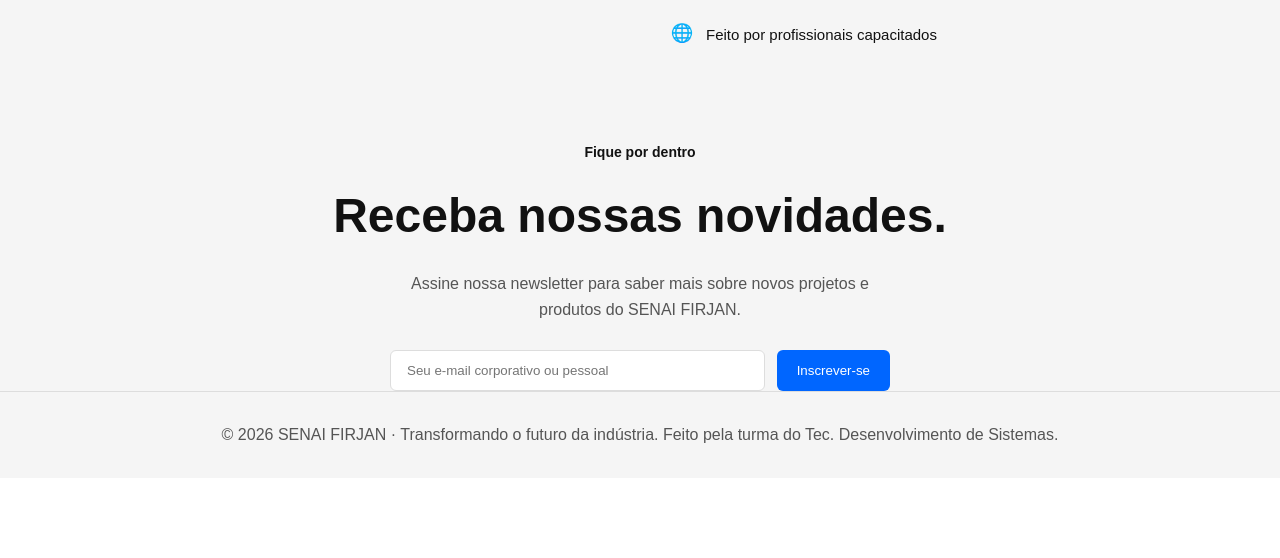
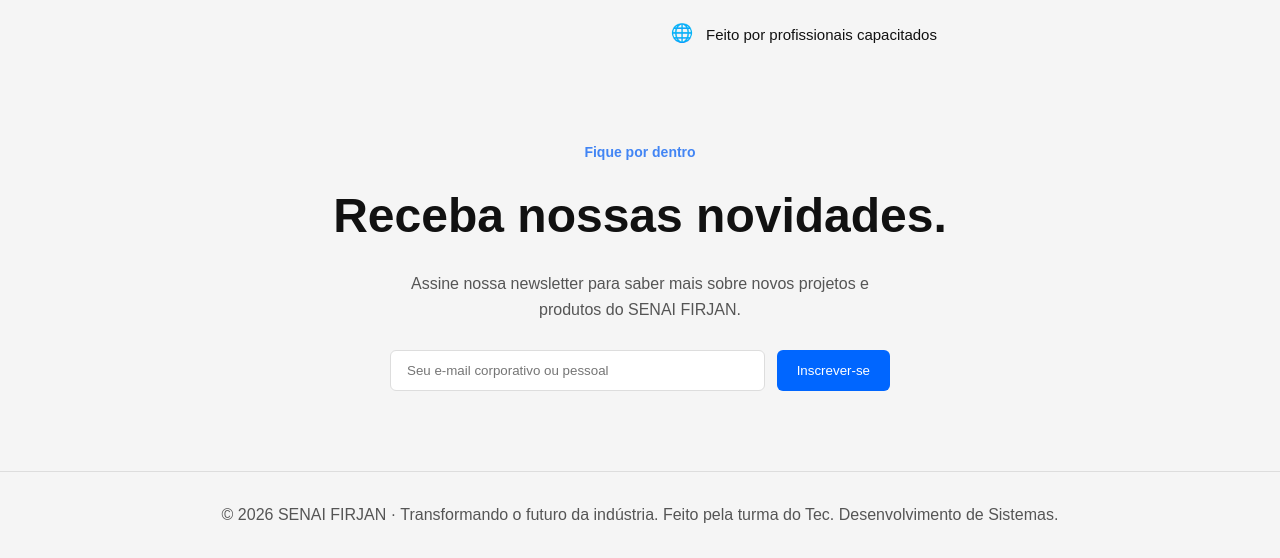
Before and after one commit to AndersonFariaas/Trabalho-Front-End, a plain HTML site: page index.html in a window 1280 px wide. Shown: the part 1841-2399 px from the top of the page. Before the commit the page ends 2319 px from the top, so only its background shows below. Drawn offline with Linux system fonts and the light colour scheme.

Commit message:
Atualização no Footer

```diff
--- a/index.html
+++ b/index.html
@@ -360,7 +360,7 @@
         <!-- NEWSLETTER -->
         <section class="newsletter" id="contato">
             <div class="container">
-                <div class="eyebrow" style="color: var(--gh-blue-light)">Fique por dentro</div>
+                <div class="eyebrow" style="color: #4285F4">Fique por dentro</div>
                 <h2>Receba nossas novidades.</h2>
                 <p>Assine nossa newsletter para saber mais sobre novos projetos e produtos do SENAI FIRJAN.</p>
 
--- a/style.css
+++ b/style.css
@@ -406,7 +406,7 @@ h2 {
    NEWSLETTER
 ====================================================== */
 .newsletter {
-    padding-bottom: 80px 20px;
+    padding-bottom: 80px;
     text-align: center;
     background: var(--card);
     color: var(--text);
```
